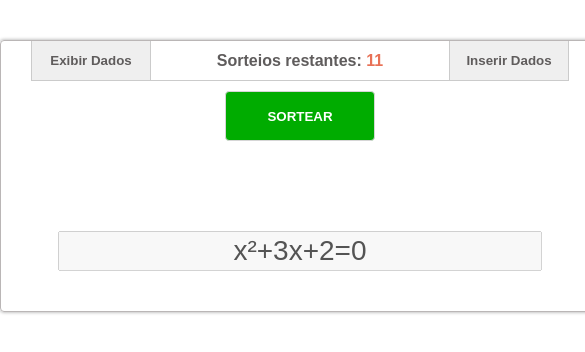
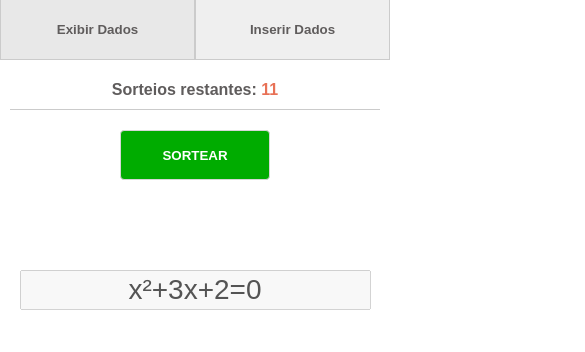
Before and after one commit to RafaelSchug/sorteio, a plain HTML site: page index.html in a window 390 px wide. Both pictures are taken after a click on the button "SORTEAR". Shown: the whole page, 585 px wide, since content can reach past the window. Drawn offline with Linux system fonts and the light colour scheme.

Commit message:
Correções CSS e MediaQuery

```diff
--- a/assets/css/style.css
+++ b/assets/css/style.css
@@ -7,7 +7,8 @@
 }
 
 .main__container {
-    width: 600px;
+    max-width: 600px;
+    min-width: 550px;
     margin: auto;
     display: flex;
     flex-direction: column;
@@ -261,3 +262,57 @@
 .input__modal .button_wrapper .default_button--orange:hover {
     background: #ff6000;
 }
+
+
+@media screen and (max-width:550px) {
+
+    .main__container {
+        width: 100%;
+        border: none;
+        box-shadow: unset;
+        margin-top: 0;
+        min-width: 320px;
+        padding: 0;
+    }
+
+    .main__container .main__container_header {
+        height: 120px;
+        margin: 0;
+        align-items: center;
+        flex-wrap: wrap;
+
+    }
+
+    .main__container_header_button.button--left {
+        flex: 50%;
+        height: 60px;
+    }
+
+    .main__container_header_button.button--right {
+        flex: 50%;
+        height: 60px;
+    }
+
+    .main__container_header #content_counter {
+        height: 40px;
+        line-height: 40px;
+        order: 1;
+        margin: 10px;
+    }
+
+    .main__container_cardsList .main__container_card {
+        flex: 0 0 calc(50% - 4px);
+
+    }
+
+    .input__modal {
+        width: 100%;
+        display: flex;
+        flex-direction: column;
+        z-index: 1;
+        border-radius: unset;
+        top: 0;
+        box-shadow: 0 0 2px 3px #ffffff;
+    }
+
+}
--- a/assets/script/script.js
+++ b/assets/script/script.js
@@ -14,7 +14,7 @@ let group = [
 ]
 
 let group_mirror = [...group];
-let sorting = false;
+let randomizing = false;
 
 const modal = document.querySelector('.modal__container');
 const cont = document.querySelector('.main__container');
@@ -86,7 +86,7 @@ const update_button = () => {
 const randomize_prepare = ()=> {
     document.querySelector('.randomized_item').value = "";
 
-    if(sorting === false && group_mirror.length > 0) {
+    if(randomizing === false && group_mirror.length > 0) {
 
         // Alterar botao
         let button = document.querySelector('#randomize_button');
@@ -103,20 +103,20 @@ const randomize_prepare = ()=> {
             })
         }, 10);
 
-        sorting = true;
+        randomizing = true;
         setTimeout(()=>{
             randomize();
             button.innerText = "Sortear";
             button.style.background = "";
             button.style.color = '';
-            sorting = false;
+            randomizing = false;
             update_button();
         }, 1000);
 
         return;
     }
 
-    if(sorting === false && group_mirror.length === 0){
+    if(randomizing === false && group_mirror.length === 0){
         randomize();
     }
 }
```
